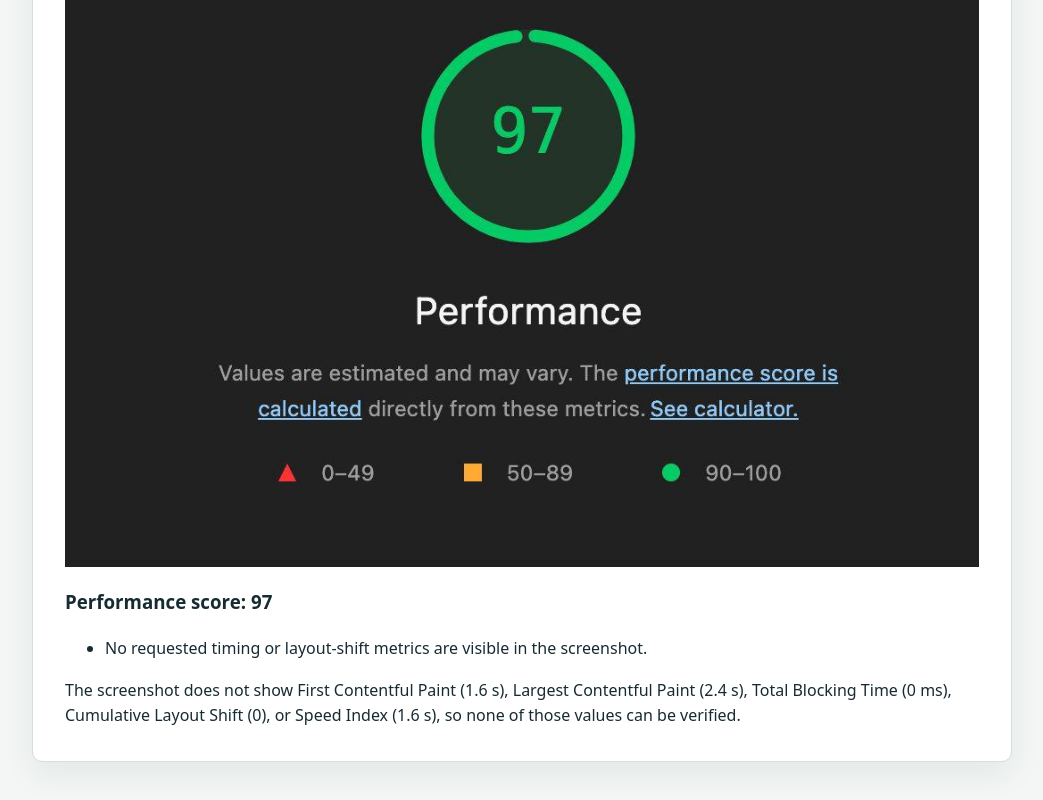
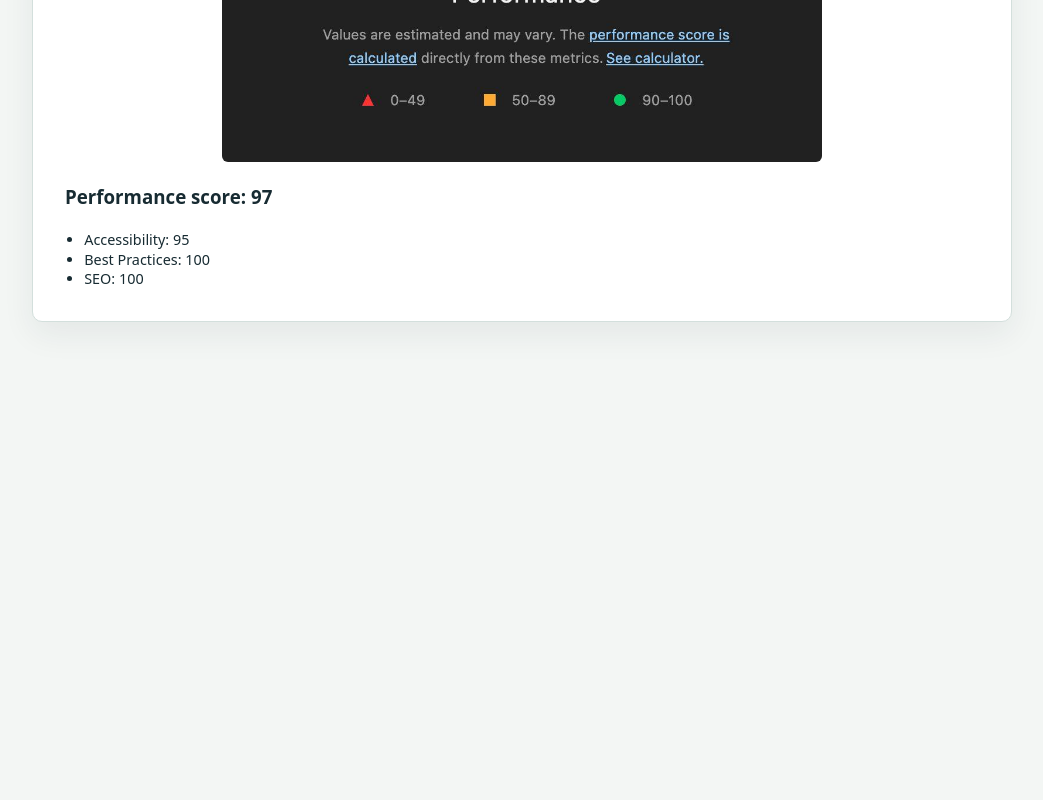
Before and after one commit to ahmad02072006/web-programming-class, a plain HTML site: page Project Submission/index.html in a window 1280 px wide. Shown: the part 1140-1940 px from the top of the page, without its empty margins (118-1161 px from the left). After the commit the page ends 1534 px from the top, so only its background shows below. Drawn offline with Linux system fonts and the light colour scheme.

Commit message:
Update presentation section and style lighthouse metrics for clarity and improved layout

```diff
--- a/Project Submission/index.html
+++ b/Project Submission/index.html
@@ -28,9 +28,7 @@
     <div class="submission-content">
       <section class="panel" aria-labelledby="presentation-heading">
         <h2 id="presentation-heading">PRESENTATION</h2>
-        <p>The presentation is a PowerPoint file, which browsers cannot display directly. Export it as a PDF to embed it on this page.</p>
         <a class="button" href="APIATLAS%20Project%20Presentation.pptx" download>Download the PowerPoint presentation</a>
-        <p><a href="APIATLAS%20Project%20Presentation.pptx" download>Download the presentation</a></p>
       </section>
       <section class="panel" aria-labelledby="live-project-heading">
         <h2 id="live-project-heading">LIVE PROJECT LINK</h2>
@@ -41,16 +39,17 @@
         <img
           class="lighthouse-image"
           src="Lighthouse%20.jpg"
-          alt="Lighthouse report for API Atlas showing a Performance score of 97, Accessibility 95, Best Practices 100, and SEO 100"
+          alt="Lighthouse Performance score for API Atlas (mobile)."
           width="1024"
           height="1104"
           loading="lazy"
         >
         <h3>Performance score: 97</h3>
-        <ul>
-          <li>No requested timing or layout-shift metrics are visible in the screenshot.</li>
+        <ul class="lighthouse-metrics">
+          <li>Accessibility: 95</li>
+          <li>Best Practices: 100</li>
+          <li>SEO: 100</li>
         </ul>
-        <p>The screenshot does not show First Contentful Paint (1.6 s), Largest Contentful Paint (2.4 s), Total Blocking Time (0 ms), Cumulative Layout Shift (0), or Speed Index (1.6 s), so none of those values can be verified.</p>
       </section>
     </div>
   </main>
--- a/style.css
+++ b/style.css
@@ -124,9 +124,18 @@ h2 {
 
 .lighthouse-image {
   display: block;
-  max-width: 100%;
+  max-width: 600px;
+  width: 100%;
   height: auto;
-  margin-bottom: 20px;
+  margin: 0 auto 20px;
+  border-radius: 6px;
+}
+
+.lighthouse-metrics {
+  margin: 0;
+  padding-left: 1.2rem;
+  font-size: 0.9rem;
+  line-height: 1.35;
 }
 
 .course-label {
```
